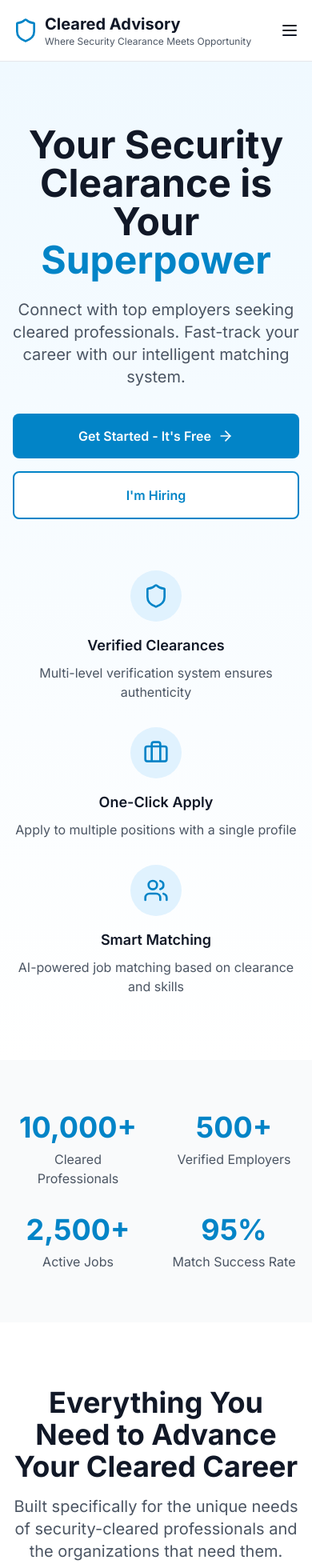
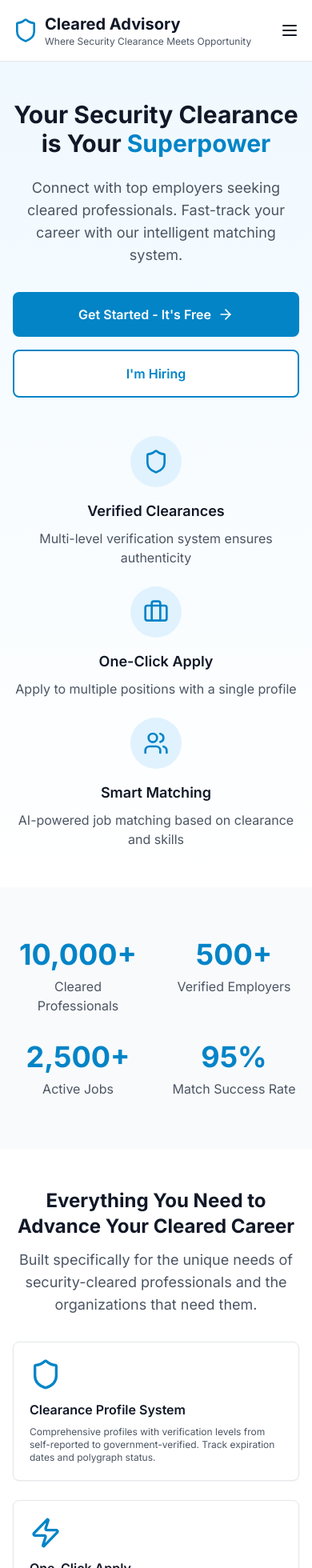
Before and after one commit to johnnyb439/cagadvisor, a Next.js app: page / in a window 390 px wide. Shown: the top 1960 px of the page at 80% size. Built offline with nearby package versions, Linux system fonts and the light colour scheme.

Commit message:
feat: comprehensive mobile responsiveness improvements across all components

```diff
--- a/src/components/Features.tsx
+++ b/src/components/Features.tsx
@@ -45,25 +45,25 @@ export default function Features() {
   ]
 
   return (
-    <section className="py-20">
+    <section className="py-12 sm:py-16 md:py-20">
       <div className="container mx-auto px-4">
-        <div className="text-center mb-12">
-          <h2 className="text-4xl font-bold text-gray-900 mb-4">
+        <div className="text-center mb-8 sm:mb-12">
+          <h2 className="text-2xl sm:text-3xl md:text-4xl font-bold text-gray-900 mb-3 sm:mb-4">
             Everything You Need to Advance Your Cleared Career
           </h2>
-          <p className="text-xl text-gray-600 max-w-3xl mx-auto">
+          <p className="text-lg sm:text-xl text-gray-600 max-w-3xl mx-auto px-2 sm:px-0">
             Built specifically for the unique needs of security-cleared professionals and the organizations that need them.
           </p>
         </div>
 
-        <div className="grid grid-cols-1 md:grid-cols-2 lg:grid-cols-4 gap-8">
+        <div className="grid grid-cols-1 sm:grid-cols-2 lg:grid-cols-4 gap-6 sm:gap-8">
           {features.map((feature, index) => {
             const Icon = feature.icon
             return (
-              <div key={index} className="bg-white p-6 rounded-lg shadow-sm border hover:shadow-md transition">
-                <Icon className="h-12 w-12 text-primary-600 mb-4" />
-                <h3 className="text-lg font-semibold mb-2">{feature.title}</h3>
-                <p className="text-gray-600 text-sm">{feature.description}</p>
+              <div key={index} className="bg-white p-5 sm:p-6 rounded-lg shadow-sm border hover:shadow-md transition">
+                <Icon className="h-10 w-10 sm:h-12 sm:w-12 text-primary-600 mb-3 sm:mb-4" />
+                <h3 className="text-base sm:text-lg font-semibold mb-2">{feature.title}</h3>
+                <p className="text-gray-600 text-xs sm:text-sm">{feature.description}</p>
               </div>
             )
           })}
--- a/src/components/Hero.tsx
+++ b/src/components/Hero.tsx
@@ -3,14 +3,14 @@ import { ArrowRight, Shield, Briefcase, Users } from 'lucide-react'
 
 export default function Hero() {
   return (
-    <section className="bg-gradient-to-b from-primary-50 to-white py-20">
+    <section className="bg-gradient-to-b from-primary-50 to-white py-12 sm:py-16 md:py-20">
       <div className="container mx-auto px-4">
         <div className="max-w-4xl mx-auto text-center">
-          <h1 className="text-5xl md:text-6xl font-bold text-gray-900 mb-6">
+          <h1 className="text-3xl sm:text-4xl md:text-5xl lg:text-6xl font-bold text-gray-900 mb-6">
             Your Security Clearance is Your
             <span className="text-primary-600"> Superpower</span>
           </h1>
-          <p className="text-xl text-gray-600 mb-8">
+          <p className="text-lg sm:text-xl text-gray-600 mb-8 px-4 sm:px-0">
             Connect with top employers seeking cleared professionals.
             Fast-track your career with our intelligent matching system.
           </p>
@@ -31,7 +31,7 @@ export default function Hero() {
             </Link>
           </div>
 
-          <div className="grid grid-cols-1 md:grid-cols-3 gap-8 mt-16">
+          <div className="grid grid-cols-1 sm:grid-cols-2 md:grid-cols-3 gap-6 sm:gap-8 mt-12 sm:mt-16">
             <div className="text-center">
               <div className="bg-primary-100 rounded-full p-4 w-16 h-16 mx-auto mb-4 flex items-center justify-center">
                 <Shield className="h-8 w-8 text-primary-600" />
--- a/src/components/JobHeatMap.tsx
+++ b/src/components/JobHeatMap.tsx
@@ -196,10 +196,10 @@ export default function JobHeatMap({ userClearance = 'Secret' }: JobHeatMapProps
 
   return (
     <div className="space-y-6">
-      <div className="bg-white rounded-lg shadow-lg p-6">
+      <div className="bg-white rounded-lg shadow-lg p-4 sm:p-6">
         {/* Header */}
-        <div className="flex items-center justify-between mb-6">
-          <h2 className="text-2xl font-bold text-gray-900">Global Cleared Job Opportunities</h2>
+        <div className="flex flex-col sm:flex-row sm:items-center sm:justify-between mb-4 sm:mb-6 gap-2">
+          <h2 className="text-xl sm:text-2xl font-bold text-gray-900">Global Cleared Job Opportunities</h2>
           <div className="flex items-center gap-2">
             <Shield className="h-5 w-5 text-blue-600" />
             <span className="text-sm text-gray-600">Your clearance: </span>
@@ -208,26 +208,29 @@ export default function JobHeatMap({ userClearance = 'Secret' }: JobHeatMapProps
         </div>
 
         {/* Legend */}
-        <div className="flex flex-wrap gap-4 mb-6">
-          <div className="flex items-center gap-2 text-sm">
-            <div className="w-4 h-4 rounded-full bg-green-500"></div>
+        <div className="flex flex-wrap gap-3 sm:gap-4 mb-4 sm:mb-6 text-xs sm:text-sm">
+          <div className="flex items-center gap-2">
+            <div className="w-3 h-3 sm:w-4 sm:h-4 rounded-full bg-green-500"></div>
             <span>Qualified</span>
           </div>
-          <div className="flex items-center gap-2 text-sm">
-            <div className="w-4 h-4 rounded-full bg-yellow-500"></div>
+          <div className="flex items-center gap-2">
+            <div className="w-3 h-3 sm:w-4 sm:h-4 rounded-full bg-yellow-500"></div>
             <span>Need some work</span>
           </div>
-          <div className="flex items-center gap-2 text-sm">
-            <div className="w-4 h-4 rounded-full bg-red-500"></div>
-            <span>Additional clearance required</span>
+          <div className="flex items-center gap-2">
+            <div className="w-3 h-3 sm:w-4 sm:h-4 rounded-full bg-red-500"></div>
+            <span className="hidden sm:inline">Additional clearance required</span>
+            <span className="sm:hidden">Need higher clearance</span>
           </div>
-          <div className="text-sm text-gray-600 ml-4">
-            Circle size = Number of jobs
+          <div className="text-gray-600 ml-2 sm:ml-4">
+            Circle size = Jobs
           </div>
         </div>
 
         {/* World Map */}
         <div className="bg-gradient-to-br from-blue-50 to-blue-100 rounded-lg overflow-hidden border-2 border-blue-200">
+          <div className="relative w-full" style={{ paddingBottom: "56.25%" }}>
+            <div className="absolute inset-0">
               <ComposableMap
                 projection="geoMercator"
                 projectionConfig={{
@@ -236,7 +239,7 @@ export default function JobHeatMap({ userClearance = 'Secret' }: JobHeatMapProps
                 }}
                 style={{
                   width: "100%",
-              height: "auto"
+                  height: "100%"
                 }}
               >
             <ZoomableGroup>
@@ -349,14 +352,16 @@ export default function JobHeatMap({ userClearance = 'Secret' }: JobHeatMapProps
             </ZoomableGroup>
               </ComposableMap>
             </div>
+          </div>
+        </div>
 
         {/* Selected Location Details */}
         {selectedLocation && (
-          <div className="mt-6 p-4 bg-gray-50 rounded-lg">
+          <div className="mt-4 sm:mt-6 p-3 sm:p-4 bg-gray-50 rounded-lg">
             <div className="flex items-start justify-between">
               <div className="w-full">
-                <h3 className="font-semibold text-lg mb-2">{selectedLocation.city}, {selectedLocation.country}</h3>
-                <div className="grid grid-cols-2 md:grid-cols-4 gap-4 text-sm">
+                <h3 className="font-semibold text-base sm:text-lg mb-2">{selectedLocation.city}, {selectedLocation.country}</h3>
+                <div className="grid grid-cols-2 sm:grid-cols-4 gap-3 sm:gap-4 text-xs sm:text-sm">
                   <div>
                     <p className="text-gray-600 flex items-center gap-1">
                       <MapPin className="h-4 w-4" />
```
Lines whose indentation alone changed are shown as unchanged.
